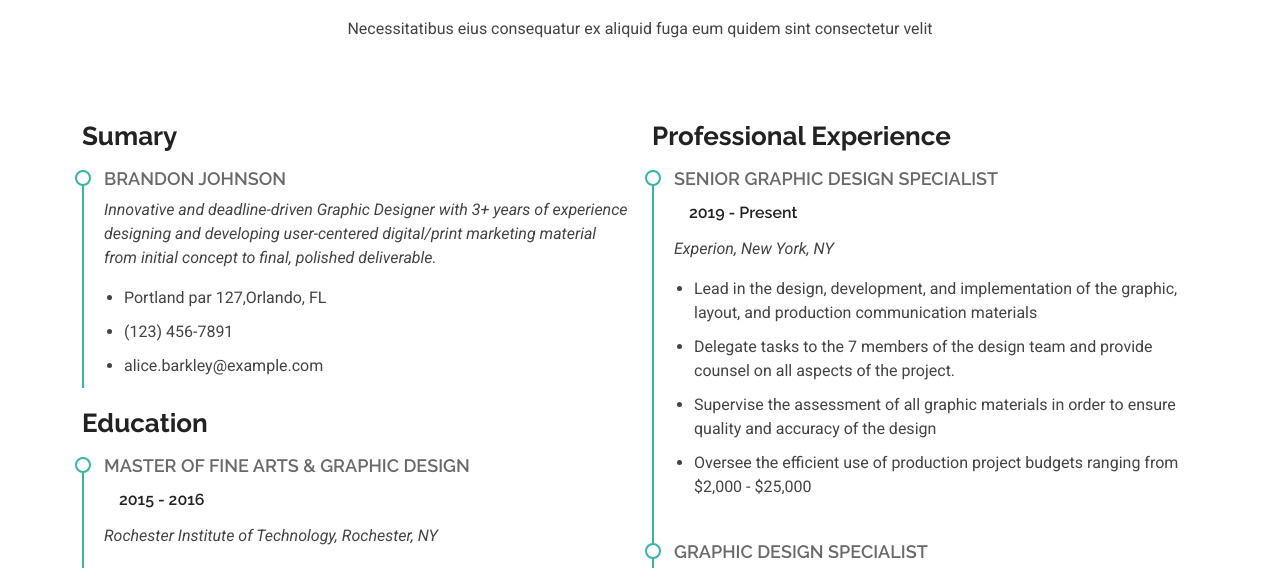
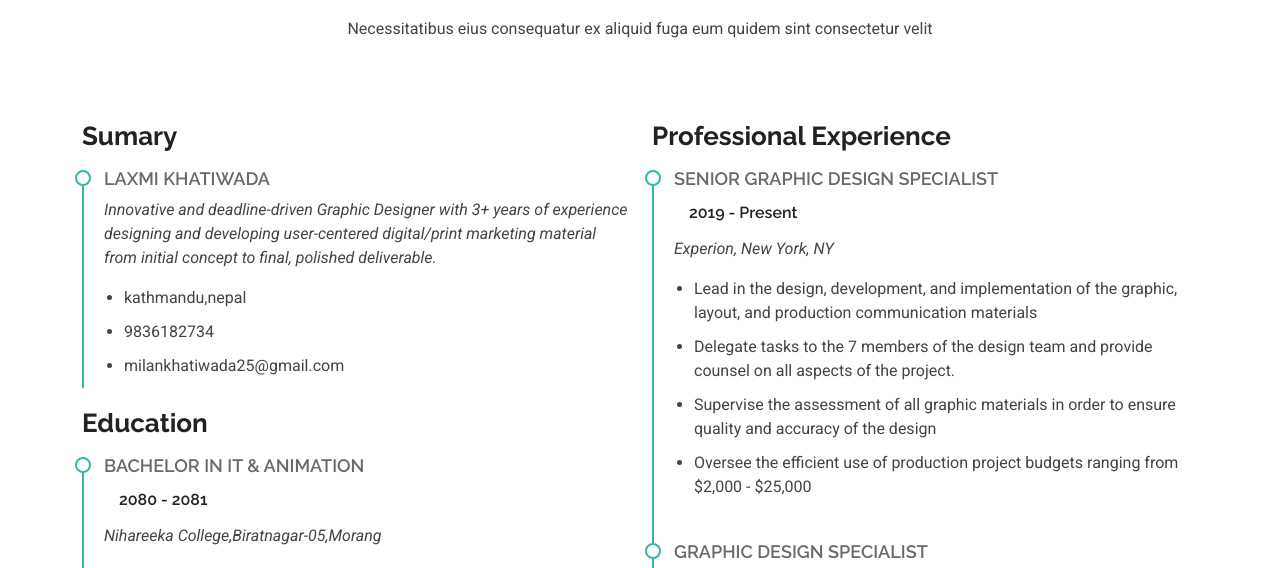
Before and after one commit to Laxmikhatiwada-ctrl/portfolio-website, a plain HTML site: page resume.html in a window 1280 px wide. Shown: the part 204-772 px from the top of the page. Drawn offline with Linux system fonts and the light colour scheme.

Commit message:
commited to

```diff
--- a/resume.html
+++ b/resume.html
@@ -4,7 +4,7 @@
 <head>
   <meta charset="utf-8">
   <meta content="width=device-width, initial-scale=1.0" name="viewport">
-  <title>Resume - Kelly Bootstrap Template</title>
+  <title>Resume - Laxmi Khatiwada Template</title>
   <meta name="description" content="">
   <meta name="keywords" content="">
 
@@ -105,20 +105,20 @@
             <h3 class="resume-title">Sumary</h3>
 
             <div class="resume-item pb-0">
-              <h4>Brandon Johnson</h4>
+              <h4>Laxmi Khatiwada</h4>
               <p><em>Innovative and deadline-driven Graphic Designer with 3+ years of experience designing and developing user-centered digital/print marketing material from initial concept to final, polished deliverable.</em></p>
               <ul>
-                <li>Portland par 127,Orlando, FL</li>
-                <li>(123) 456-7891</li>
-                <li>alice.barkley@example.com</li>
+                <li>kathmandu,nepal</li>
+                <li>9836182734</li>
+                <li>milankhatiwada25@gmail.com</li>
               </ul>
             </div><!-- Edn Resume Item -->
 
             <h3 class="resume-title">Education</h3>
             <div class="resume-item">
-              <h4>Master of Fine Arts &amp; Graphic Design</h4>
-              <h5>2015 - 2016</h5>
-              <p><em>Rochester Institute of Technology, Rochester, NY</em></p>
+              <h4>bachelor in it &amp; animation</h4>
+              <h5>2080 - 2081</h5>
+              <p><em>Nihareeka College,Biratnagar-05,Morang</em></p>
               <p>Qui deserunt veniam. Et sed aliquam labore tempore sed quisquam iusto autem sit. Ea vero voluptatum qui ut dignissimos deleniti nerada porti sand markend</p>
             </div><!-- Edn Resume Item -->
 
```
